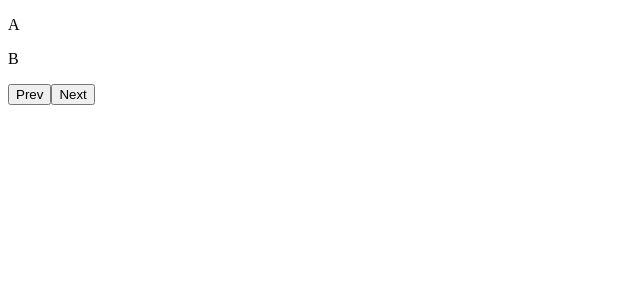
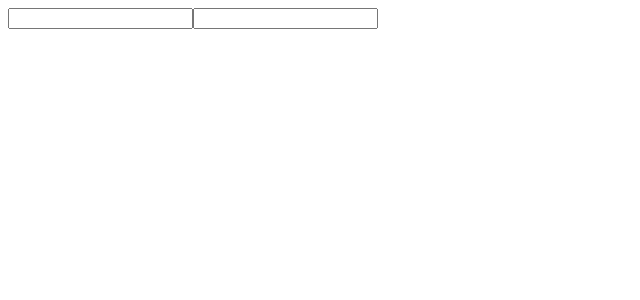
Before and after one commit to Jenith-Panchal-Simform/Custom-Hooks, a React (Vite) app: page / in a window 1280 px wide. Shown: the top 300 px of the page, without its empty margins (0-640 px from the left). Built offline with nearby package versions, Linux system fonts and the light colour scheme.

Commit message:
hook8:UseForm Hook

```diff
--- a/src/App.tsx
+++ b/src/App.tsx
@@ -6,6 +6,7 @@
 // import { UserListWithLoading } from "./components/5_LoadingHOC";
 import { PreviousValue } from "./components/6_PreviousValue";
 import { PaginationDemo } from "./components/7_usePagination";
+import { Signup } from "./components/8_SignUp";
 
 const App = () => {
     const data = [
@@ -26,7 +27,8 @@ const App = () => {
             {/* <OnlineStatus /> */}
             {/* <UserListWithLoading loading="true" datas={data} /> */}
             {/* <PreviousValue /> */}
-            <PaginationDemo />
+            {/* <PaginationDemo /> */}
+            <Signup />
         </div>
     );
 };
--- /dev/null
+++ b/src/components/8_SignUp.tsx
@@ -0,0 +1,15 @@
+import { useForm } from "../hooks/8_useForm";
+
+export function Signup() {
+    const { values, handleChange } = useForm({
+        name: "",
+        email: "",
+    });
+
+    return (
+        <form>
+            <input name="name" value={values.name} onChange={handleChange} />
+            <input name="email" value={values.email} onChange={handleChange} />
+        </form>
+    );
+}
--- /dev/null
+++ b/src/hooks/8_useForm.ts
@@ -0,0 +1,22 @@
+import { useState } from "react";
+
+type FormProps = {
+    name: string;
+    email: string;
+};
+export function useForm(initialValues: FormProps) {
+    const [formData, setFormData] = useState(initialValues);
+
+    const handleChange = (e: React.ChangeEvent<HTMLInputElement>) => {
+        console.log("click");
+        const key = e.target.name;
+        const value = e.target.value;
+        console.log(key, value);
+        setFormData((prev) => ({
+            ...prev,
+            [key]: value,
+        }));
+    };
+    const values = formData;
+    return { values, handleChange };
+}
```
